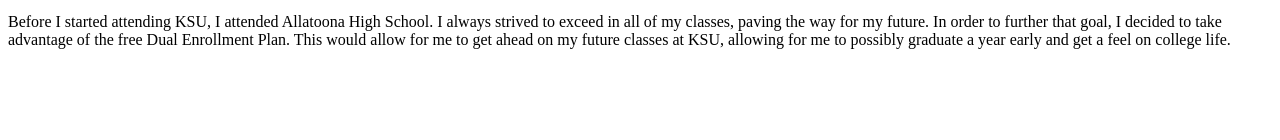
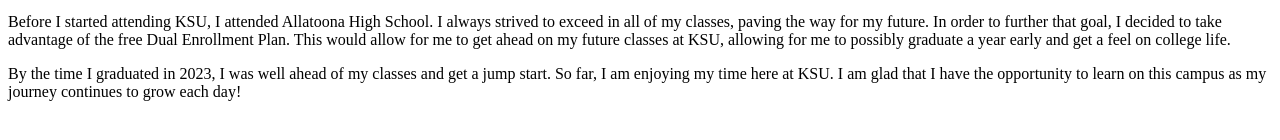
Before and after one commit to Masonator24/web-development-project, a plain HTML site: page about.html in a window 1280 px wide. Shown: the part 192-332 px from the top of the page. Drawn offline with Linux system fonts and the light colour scheme.

Commit message:
Update about.html

```diff
--- a/about.html
+++ b/about.html
@@ -18,7 +18,7 @@
     <img src="" alt = "Mason Gilbert">
     <p>Hi, my name is Mason Gilbert and I am currently a student at Kennesaw State University. I am currently in my sophmore year so far. I am majoring in Informational Technology, a field I find enjoyable as I love technology.</p>
     <p>Before I started attending KSU, I attended Allatoona High School. I always strived to exceed in all of my classes, paving the way for my future. In order to further that goal, I decided to take advantage of the free Dual Enrollment Plan. This would allow for me to get ahead on my future classes at KSU, allowing for me to possibly graduate a year early and get a feel on college life.</p>
-    <p></p>
+    <p>By the time I graduated in 2023, I was well ahead of my classes and get a jump start. So far, I am enjoying my time here at KSU. I am glad that I have the opportunity to learn on this campus as my journey continues to grow each day!</p>
     </main>
   </body>
 </html>
```
